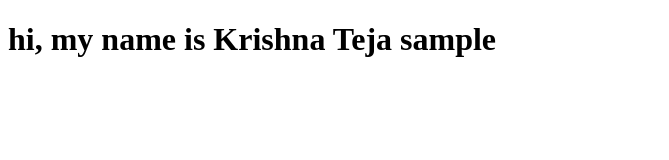
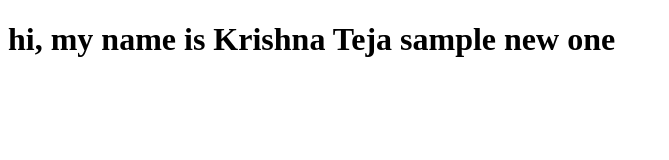
Before and after one commit to packetcode/firstpage, a plain HTML site: page index.html in a window 1280 px wide. Shown: the whole page, without its empty margins (0-669 px from the left). Drawn offline with Linux system fonts and the light colour scheme.

Commit message:
few changes

```diff
--- a/index.html
+++ b/index.html
@@ -7,6 +7,6 @@
         <meta name="description" content="This page is designed by krishna teja for coding bootcamp demo">
     </head>
 	<body>
-		<h1> hi, my name is Krishna Teja sample</h1>
+		<h1> hi, my name is Krishna Teja sample new one</h1>
 	</body>
 </html>
```
